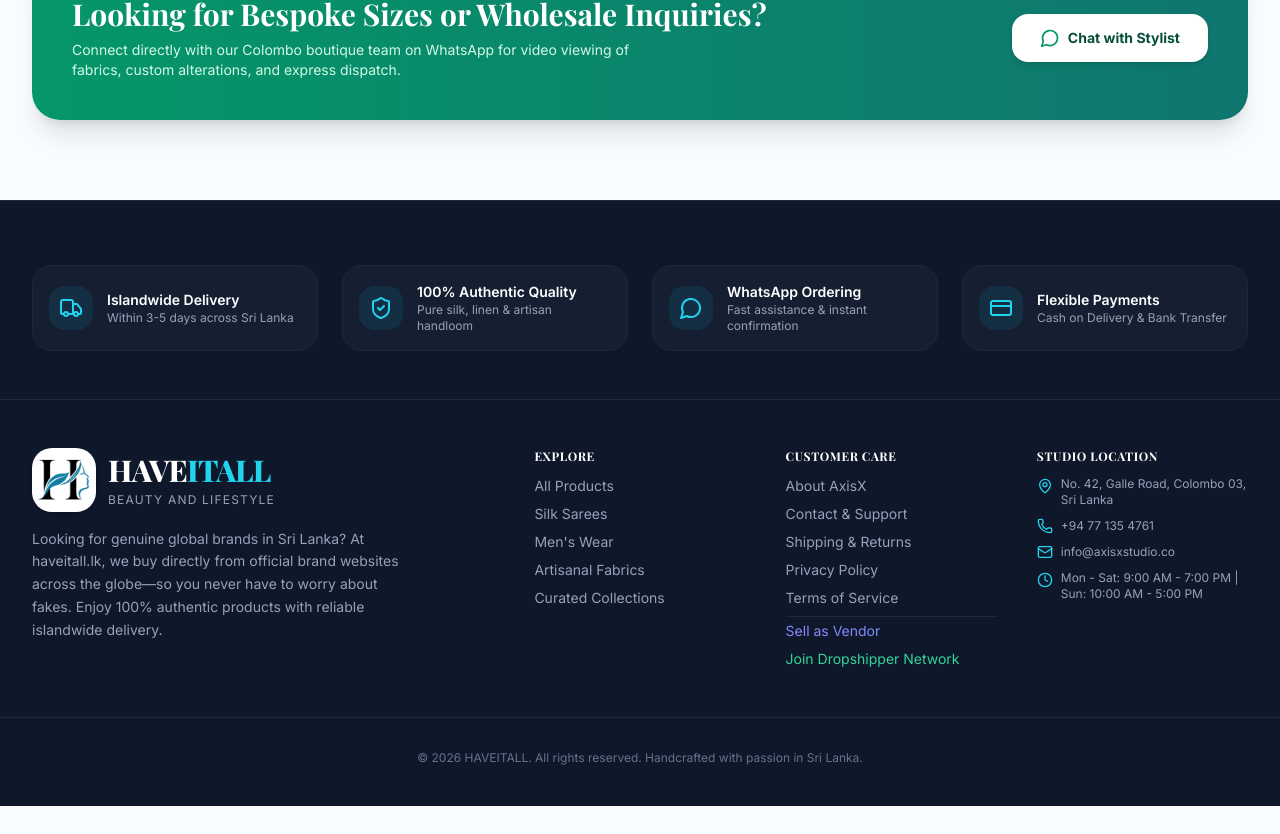
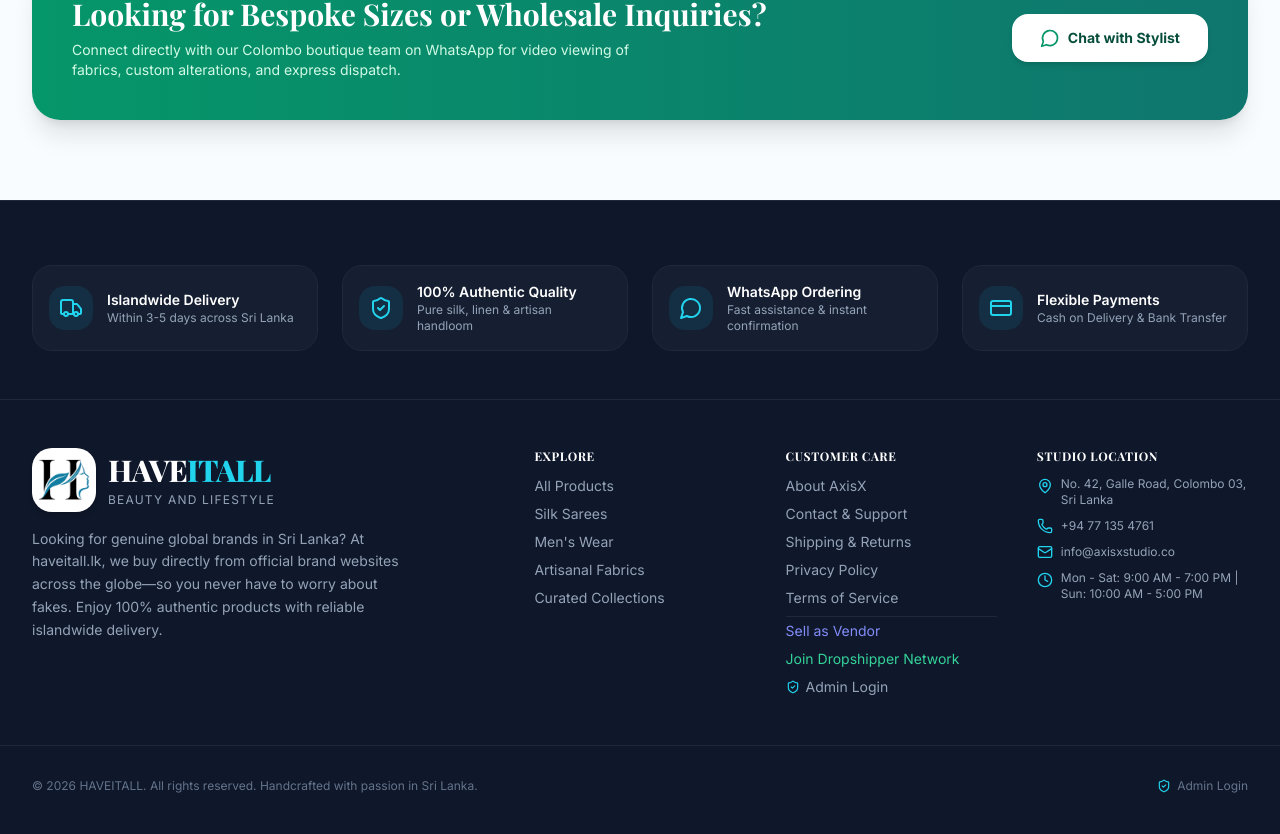
Before and after one commit to viththakan1/viththu, a React (Vite) app: page / in a window 1280 px wide. Shown: the part 4586-5420 px from the top of the page. Before the commit the page ends 5392 px from the top, so only its background shows below. Built offline with nearby package versions, Linux system fonts and the light colour scheme; no server answers; a web font is replaced by a local one.

Commit message:
Configure admin login credentials to viththakan2001@gmail.com and add Admin Login link to footer

```diff
--- a/src/components/layout/Footer.jsx
+++ b/src/components/layout/Footer.jsx
@@ -146,6 +146,12 @@ export const Footer = () => {
               <li>
                 <Link to="/dropshipper/login" className="text-emerald-400 hover:text-emerald-300 transition-colors">Join Dropshipper Network</Link>
               </li>
+              <li>
+                <Link to="/admin/login" className="text-slate-400 hover:text-cyan-400 transition-colors flex items-center gap-1.5">
+                  <ShieldCheck className="w-3.5 h-3.5 text-cyan-400" />
+                  <span>Admin Login</span>
+                </Link>
+              </li>
             </ul>
           </div>
 
@@ -177,8 +183,16 @@ export const Footer = () => {
       </div>
 
       {/* Copyright Bar */}
-      <div className="max-w-7xl mx-auto px-4 sm:px-6 lg:px-8 pt-8 border-t border-slate-800 text-center text-xs text-slate-500">
+      <div className="max-w-7xl mx-auto px-4 sm:px-6 lg:px-8 pt-8 border-t border-slate-800 flex flex-col sm:flex-row items-center justify-between gap-3 text-xs text-slate-500">
         <p>&copy; {new Date().getFullYear()} HAVEITALL. All rights reserved. Handcrafted with passion in Sri Lanka.</p>
+        <Link
+          to="/admin/login"
+          className="text-slate-500 hover:text-cyan-400 transition-colors flex items-center gap-1.5"
+          title="Store Administration Login"
+        >
+          <ShieldCheck className="w-3.5 h-3.5 text-cyan-400" />
+          <span>Admin Login</span>
+        </Link>
       </div>
     </footer>
   );
--- a/src/pages/admin/AdminLogin.jsx
+++ b/src/pages/admin/AdminLogin.jsx
@@ -1,18 +1,32 @@
 import React, { useState } from 'react';
 import { useNavigate, Link } from 'react-router-dom';
-import { ShieldCheck, ArrowRight, Lock, Mail } from 'lucide-react';
+import { ShieldCheck, ArrowRight, Lock, Mail, AlertCircle, Eye, EyeOff } from 'lucide-react';
+import { useStore } from '../../context/StoreContext';
 
 export const AdminLogin = () => {
   const [email, setEmail] = useState('');
   const [password, setPassword] = useState('');
+  const [showPassword, setShowPassword] = useState(false);
+  const [error, setError] = useState('');
+  const { showToast } = useStore();
   const navigate = useNavigate();
 
   const handleLogin = (e) => {
     e.preventDefault();
-    if (!email || !password) return;
-    localStorage.setItem('admin-demo-auth', 'ok');
-    localStorage.setItem('admin-demo-gate', 'ok');
-    navigate('/admin');
+    setError('');
+
+    const trimmedEmail = email.trim().toLowerCase();
+
+    // Authenticate with configured admin credentials
+    if (trimmedEmail === 'viththakan2001@gmail.com' && password === 'admin1234') {
+      localStorage.setItem('admin-demo-auth', 'ok');
+      localStorage.setItem('admin-demo-gate', 'ok');
+      showToast('Welcome back, Admin!');
+      navigate('/admin');
+    } else {
+      setError('Invalid admin credentials. Please enter the correct email and password.');
+      showToast('Invalid admin email or password', 'error');
+    }
   };
 
   return (
@@ -30,6 +44,13 @@ export const AdminLogin = () => {
           </p>
         </div>
 
+        {error && (
+          <div className="p-3.5 rounded-xl bg-rose-50 border border-rose-200 text-rose-800 text-xs flex items-center gap-2.5">
+            <AlertCircle className="w-4 h-4 text-rose-600 shrink-0" />
+            <span>{error}</span>
+          </div>
+        )}
+
         <form onSubmit={handleLogin} className="space-y-4">
           <div>
             <label className="block text-xs font-semibold text-slate-700 mb-1">
@@ -42,7 +63,7 @@ export const AdminLogin = () => {
                 required
                 value={email}
                 onChange={e => setEmail(e.target.value)}
-                placeholder="admin@haveitall.lk"
+                placeholder="viththakan2001@gmail.com"
                 className="w-full pl-10 pr-4 py-2.5 rounded-xl border border-slate-200 text-xs focus:outline-none focus:border-cyan-500 bg-slate-50/50"
               />
             </div>
@@ -55,13 +76,21 @@ export const AdminLogin = () => {
             <div className="relative">
               <Lock className="w-4 h-4 text-slate-400 absolute left-3.5 top-1/2 -translate-y-1/2" />
               <input
-                type="password"
+                type={showPassword ? 'text' : 'password'}
                 required
                 value={password}
                 onChange={e => setPassword(e.target.value)}
                 placeholder="••••••••"
-                className="w-full pl-10 pr-4 py-2.5 rounded-xl border border-slate-200 text-xs focus:outline-none focus:border-cyan-500 bg-slate-50/50"
+                className="w-full pl-10 pr-10 py-2.5 rounded-xl border border-slate-200 text-xs focus:outline-none focus:border-cyan-500 bg-slate-50/50"
               />
+              <button
+                type="button"
+                onClick={() => setShowPassword(!showPassword)}
+                className="absolute right-3.5 top-1/2 -translate-y-1/2 text-slate-400 hover:text-slate-600 cursor-pointer"
+                title={showPassword ? 'Hide password' : 'Show password'}
+              >
+                {showPassword ? <EyeOff className="w-4 h-4" /> : <Eye className="w-4 h-4" />}
+              </button>
             </div>
           </div>
 
```
